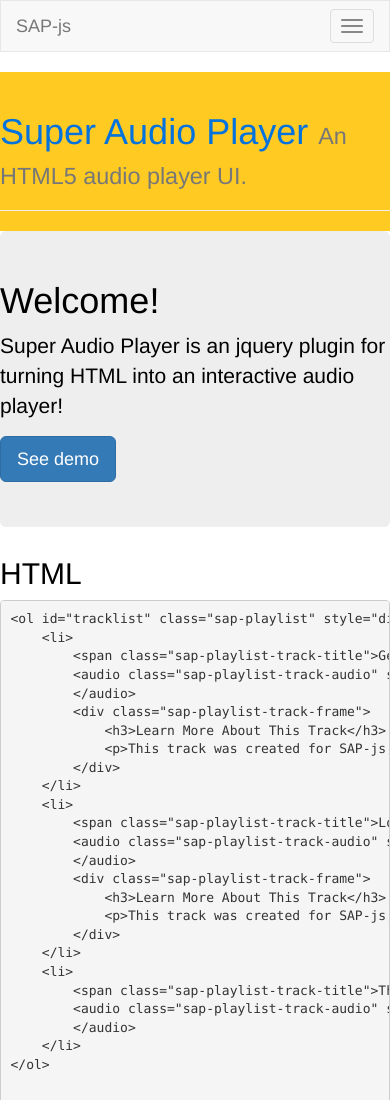
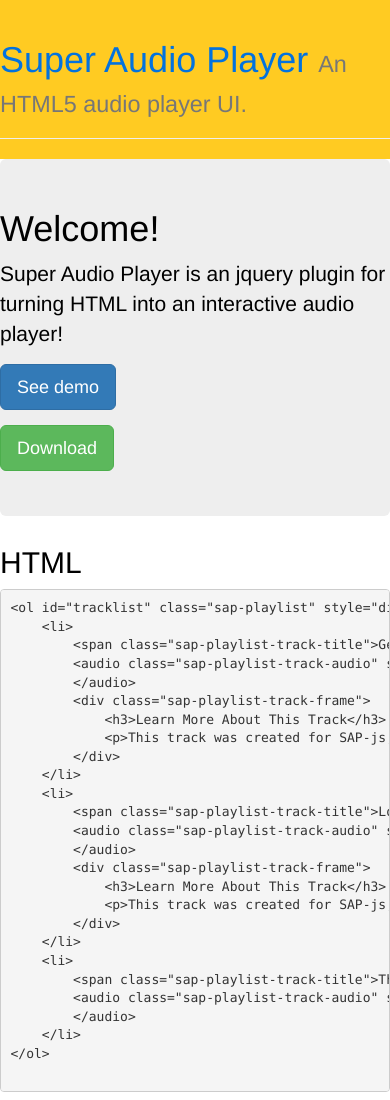
Before and after one commit to zachuorice/sap-js, a plain HTML site: page index.html in a window 390 px wide. Shown: the top 1100 px of the page. Drawn offline with nearby package versions, Linux system fonts and the light colour scheme.

Commit message:
Remove navbar that doesn't work on mobiles anyway, and add download link.

```diff
--- a/index.html
+++ b/index.html
@@ -22,26 +22,6 @@
             <p class="browserupgrade">You are using an <strong>outdated</strong> browser. Please <a href="http://browsehappy.com/">upgrade your browser</a> to improve your experience.</p>
         <![endif]-->
 
-        <nav class="navbar navbar-default">
-            <div class="container">
-                <div class="navbar-header">
-                    <button type="button" class="navbar-toggle collapsed"
-                        data-toggle="collapse" data-target="navbar" aria-expanded="false">
-                        <span class="sr-only">Toggle navigation</span>
-                        <span class="icon-bar"></span>
-                        <span class="icon-bar"></span>
-                        <span class="icon-bar"></span>
-                    </button>
-                    <a class="navbar-brand" href="#">SAP-js</a>
-                </div>
-                <div class="collapse navbar-collapse" id="navbar">
-                    <ul class="nav navbar-nav">
-                        <li><a href="https://github.com/zachuorice/sap-js/">Github</a></li>
-                    </ul>
-                </div>
-            </div>
-        </nav>
-
         <div class="container">
             <div class="row brand-color-primary">
                 <div class="page-header">
@@ -53,8 +33,9 @@
                     <h1>Welcome!</h1>
                     <p>Super Audio Player is an jquery plugin for turning HTML into an interactive audio player!</p>
                     <p><a class="btn btn-primary btn-lg" href="#demo" role="button">See demo</a></p>
+                    <p><a class="btn btn-success btn-lg" href="https://github.com/zachuorice/sap-js/releases">Download</a></p>
                 </div>
-                <div id="demo">
+                <div>
                     <h2>HTML</h2>
                     <code style="padding:0">
                         <pre>
@@ -115,7 +96,7 @@
                             </audio>
                         </li>
                     </ol>
-                    <div class="col-md-4">
+                    <div class="col-md-4" id="demo">
                         <div class="player-box" style="margin-bottom: 1em;">
                         </div>
                     </div>
```
